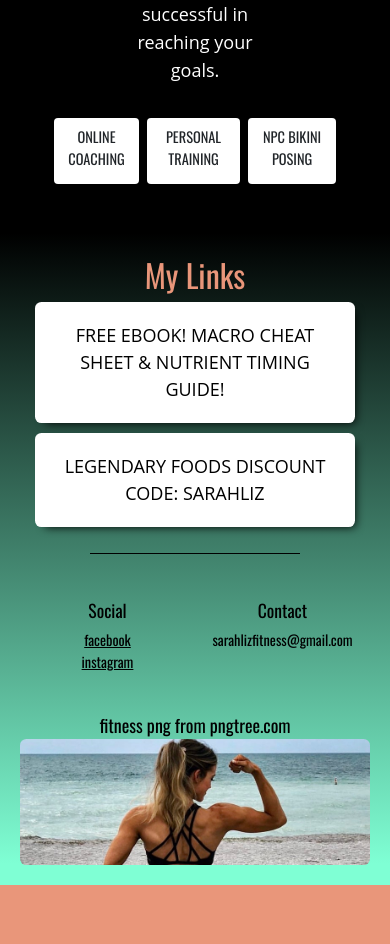
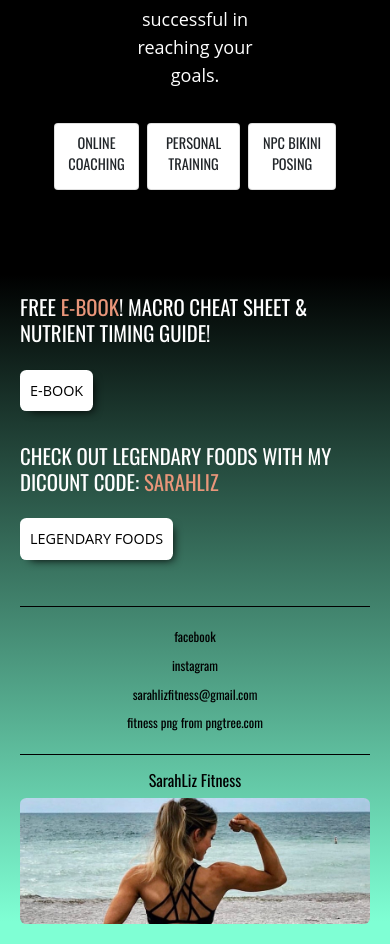
Before and after one commit to Ry-E/SarahLiz-Fitness, a React (Create React App) app: page / in a window 390 px wide. Shown: the part 1288-2232 px from the top of the page. Before the commit the page ends 2173 px from the top, so only its background shows below. Built offline with nearby package versions, Linux system fonts and the light colour scheme; a web font is replaced by a local one.

Commit message:
Adjusted style of footer and made some text responsive

```diff
--- a/package.json
+++ b/package.json
@@ -2,7 +2,7 @@
 	"name": "sarahliz-fitness",
 	"version": "0.1.0",
 	"private": true,
-	"homepage": "http://localhost:3001/index.html",
+	"homepage": "http://localhost:3001",
 	"dependencies": {
 		"@testing-library/jest-dom": "^5.11.4",
 		"@testing-library/react": "^11.1.0",
--- a/src/components/FooterComponent.js
+++ b/src/components/FooterComponent.js
@@ -6,35 +6,47 @@ function Footer() {
 	return (
 		<div className="footer">
 			<div className="links_container">
-				<h2 className="links_header">My Links</h2>
+				<div className="links_box">
+					<h2>
+						FREE&nbsp;
 						<a href="https://gmail.us20.list-manage.com/subscribe?u=38345a5e43f450dd2589b003d&id=f28cff3b0c">
-					<div className="link">
-						FREE EBOOK! MACRO CHEAT SHEET & NUTRIENT TIMING GUIDE!
+							E-BOOK
+						</a>
+						! MACRO CHEAT SHEET & NUTRIENT TIMING GUIDE!
+					</h2>
+					<a href="https://gmail.us20.list-manage.com/subscribe?u=38345a5e43f450dd2589b003d&id=f28cff3b0c">
+						<div className="link">E-BOOK</div>
+					</a>
 				</div>
+				<div className="links_box">
+					<h2>
+						CHECK OUT LEGENDARY FOODS WITH MY DICOUNT CODE:&nbsp;
+						<a href="https://www.eatlegendary.com/?aff=479">
+							SARAHLIZ
 						</a>
+					</h2>
 					<a href="https://www.eatlegendary.com/?aff=479">
-					<div className="link">
-						LEGENDARY FOODS DISCOUNT CODE: SARAHLIZ
+						<div className="link">LEGENDARY FOODS</div>
+					</a>
 				</div>
-				</a>
 			</div>
 
 			<hr />
 			<div className="main_footer">
-				<div className="social">
-					<h2>Social</h2>
 				<a href="">facebook</a>
 				<a href="">instagram</a>
-				</div>
-				<div className="contact">
-					<h2>Contact</h2>
-					<p>sarahlizfitness@gmail.com</p>
-				</div>
-			</div>
-			<a href="https://pngtree.com/so/fitness">
+
+				<p class="email">sarahlizfitness@gmail.com</p>
+
+				<a className="attribute" href="https://pngtree.com/so/fitness">
 					fitness png from pngtree.com
 				</a>
+			</div>
+			<hr />
+			<div className="ending_footer">
+				<h2 className="company_header">SarahLiz Fitness</h2>
 				<img className="footer_img" src={beach} alt="" />
+			</div>
 		</div>
 	);
 }
--- a/src/components/ProgramComponent.js
+++ b/src/components/ProgramComponent.js
@@ -61,7 +61,7 @@ class Programs extends Component {
 			return (
 				<div key={program.id} className="col-xs-4 m-1">
 					<Card
-						className={`card_tab border-0 ${
+						className={`card_tab ${
 							this.state.selectedProgram == program
 								? 'highlight'
 								: ''
--- a/src/styles/footer.css
+++ b/src/styles/footer.css
@@ -7,35 +7,73 @@
 	margin: 0px 20px;
 }
 
-.links_header {
-	font-family: var(--theme-font-family);
-	color: var(--secondary-theme-font-color);
-	text-align: center;
+.links_container {
+	display: flex;
+	flex-wrap: wrap;
+	color: white;
+	margin-bottom: 30px;
+	/* padding: 20px 34px; */
+}
+
+.links_box {
+	padding-top: 2rem;
+}
+
+.links_box h2 {
+	font-size: 1.3rem;
+	line-height: 1.6rem;
+}
+.links_box a {
+	color: darksalmon;
 }
 .link {
 	font-family: var(--main-font-family);
-	background-color: white !important;
-	padding: 20px;
-	text-align: center;
-	width: 20rem;
+	color: var(--alt-font-color);
+	font-size: 0.9rem;
+	background-color: white;
+	padding: 10px;
+	width: fit-content;
 	border-radius: 0.4rem;
 	box-shadow: 5px 5px 10px -5px black;
-	margin-bottom: 10px;
+	margin-top: 1.5rem;
+	white-space: nowrap;
 }
 
-a {
-	color: var(--alt-font-color) !important;
+.main_footer a {
+	color: var(--alt-font-color);
+}
+.links_box a {
+	color: darksalmon;
 }
 
 hr {
 	border: 0;
-	width: 60%;
+	width: 100%;
 	background-color: black;
 	height: 1px;
 }
 
-.main_footer a {
-	text-decoration: underline !important;
+.main_footer {
+	display: flex;
+	flex-direction: column;
+	text-align: center;
+	font-size: 0.8rem;
+	line-height: 1.8rem;
+	/* width: 100%; */
+	/* margin: 30px 0px 40px 0px; */
+}
+
+.email {
+	margin: 0;
+}
+
+.ending_footer {
+	text-align: center;
+}
+
+.company_header {
+	font-family: var(--theme-font-family);
+	font-size: 1rem;
 }
 
 .footer_img {
@@ -44,27 +82,3 @@ hr {
 	margin-bottom: 20px;
 	border-radius: 0.4rem;
 }
-
-.main_footer {
-	display: flex;
-	width: 100%;
-	margin: 30px 0px 40px 0px;
-}
-
-.main_footer h2 {
-	font-size: 1.1rem !important;
-}
-
-.social {
-	display: flex;
-	flex-direction: column;
-	text-align: center;
-	width: 50%;
-	font-size: 0.9rem;
-}
-
-.contact {
-	text-align: center;
-	width: 50%;
-	font-size: 0.9rem;
-}
--- a/src/styles/home.css
+++ b/src/styles/home.css
@@ -66,7 +66,7 @@ li {
 }
 
 .program_heading {
-	font-size: 20px;
+	font-size: 1.5rem;
 	font-family: var(--theme-font-family);
 	font-weight: 700;
 	color: darksalmon;
```
Also changed, not shown: 2 other files (tests, documents, lock files or other folders). Lines whose indentation alone changed are shown as unchanged.
